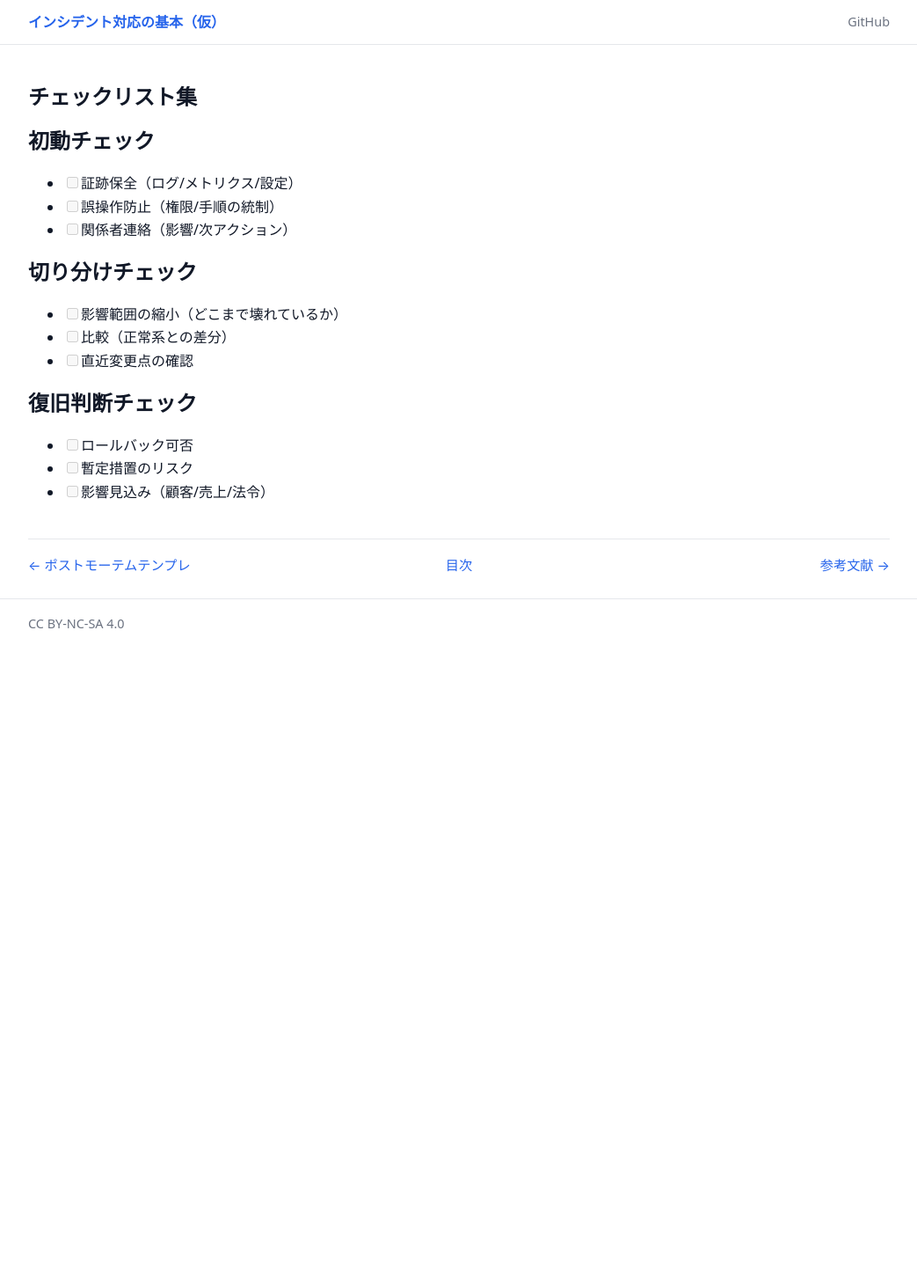
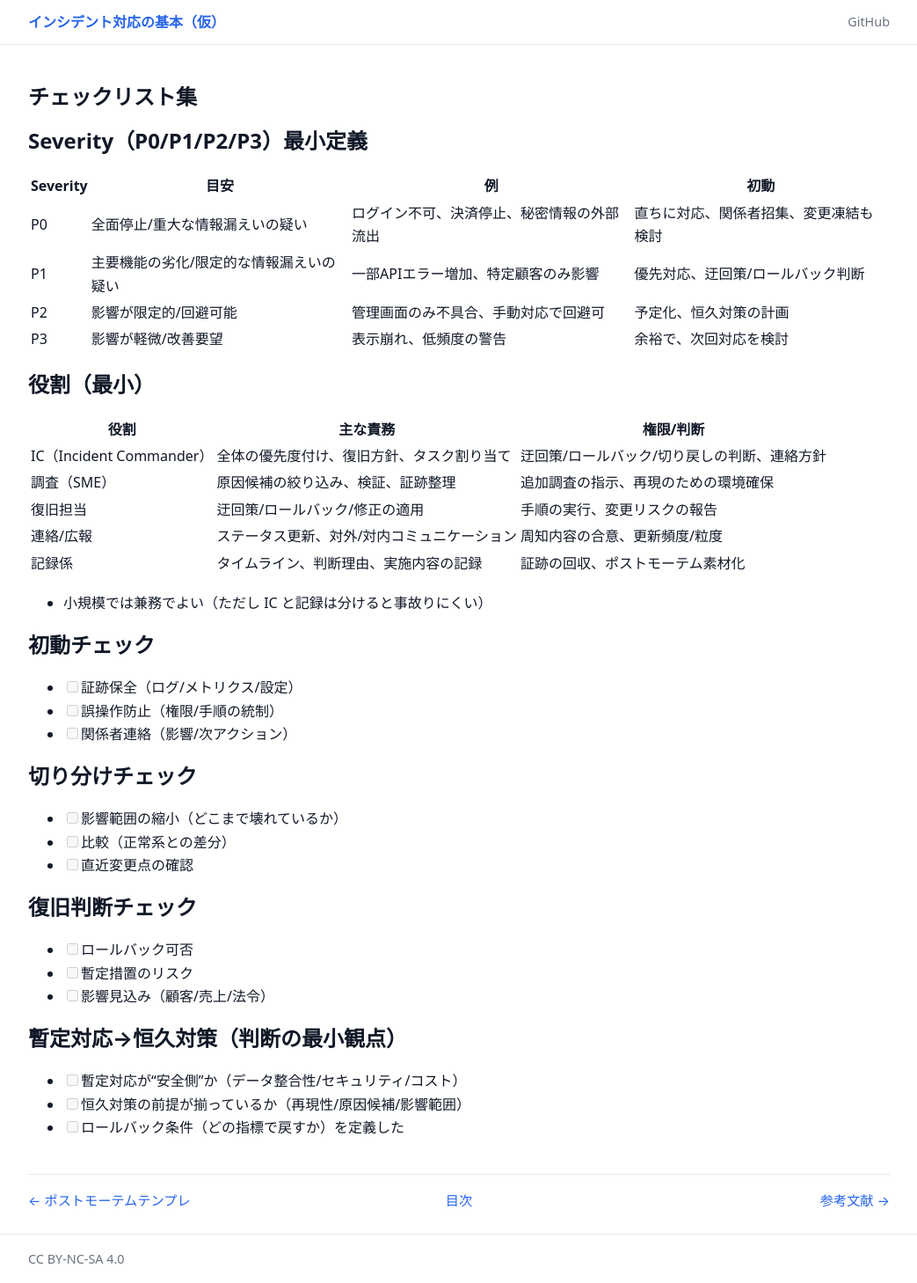
Before and after one commit to itdojp/incident-response-basics-book, a Jekyll site: the page built from docs/appendices/checklists/index.md, in a window 1280 px wide. Shown: the whole page at 88% size, without its empty margins (118-1161 px from the left). Built offline with Jekyll 4.4.1, drawn with Linux system fonts in a browser that asks for light colours; before the commit the page ends 900 px from its top, so only the background shows below that.

Commit message:
Enable GFM tables and add severity roles

```diff
--- a/Gemfile
+++ b/Gemfile
@@ -1,6 +1,7 @@
 source "https://rubygems.org"
 
 gem "jekyll", "~> 4.3"
+gem "kramdown-parser-gfm"
 gem "webrick"
 
 group :jekyll_plugins do
--- a/docs/_config.yml
+++ b/docs/_config.yml
@@ -6,6 +6,8 @@ url: https://itdojp.github.io
 baseurl: /incident-response-basics-book
 repository: https://github.com/itdojp/incident-response-basics-book
 markdown: kramdown
+kramdown:
+  input: GFM
 highlighter: rouge
 plugins:
 - jekyll-feed
--- a/docs/appendices/checklists/index.md
+++ b/docs/appendices/checklists/index.md
@@ -5,6 +5,27 @@ order: 910
 ---
 
 # チェックリスト集
+
+## Severity（P0/P1/P2/P3）最小定義
+
+| Severity | 目安 | 例 | 初動 |
+|---|---|---|---|
+| P0 | 全面停止/重大な情報漏えいの疑い | ログイン不可、決済停止、秘密情報の外部流出 | 直ちに対応、関係者招集、変更凍結も検討 |
+| P1 | 主要機能の劣化/限定的な情報漏えいの疑い | 一部APIエラー増加、特定顧客のみ影響 | 優先対応、迂回策/ロールバック判断 |
+| P2 | 影響が限定的/回避可能 | 管理画面のみ不具合、手動対応で回避可 | 予定化、恒久対策の計画 |
+| P3 | 影響が軽微/改善要望 | 表示崩れ、低頻度の警告 | 余裕で、次回対応を検討 |
+
+## 役割（最小）
+
+| 役割 | 主な責務 | 権限/判断 |
+|---|---|---|
+| IC（Incident Commander） | 全体の優先度付け、復旧方針、タスク割り当て | 迂回策/ロールバック/切り戻しの判断、連絡方針 |
+| 調査（SME） | 原因候補の絞り込み、検証、証跡整理 | 追加調査の指示、再現のための環境確保 |
+| 復旧担当 | 迂回策/ロールバック/修正の適用 | 手順の実行、変更リスクの報告 |
+| 連絡/広報 | ステータス更新、対外/対内コミュニケーション | 周知内容の合意、更新頻度/粒度 |
+| 記録係 | タイムライン、判断理由、実施内容の記録 | 証跡の回収、ポストモーテム素材化 |
+
+- 小規模では兼務でよい（ただし IC と記録は分けると事故りにくい）
 
 ## 初動チェック
 
@@ -23,3 +44,9 @@ order: 910
 - [ ] ロールバック可否
 - [ ] 暫定措置のリスク
 - [ ] 影響見込み（顧客/売上/法令）
+
+## 暫定対応→恒久対策（判断の最小観点）
+
+- [ ] 暫定対応が“安全側”か（データ整合性/セキュリティ/コスト）
+- [ ] 恒久対策の前提が揃っているか（再現性/原因候補/影響範囲）
+- [ ] ロールバック条件（どの指標で戻すか）を定義した
```
Also changed, not shown: docs/appendices/references/index.md (+15 -1 lines).
